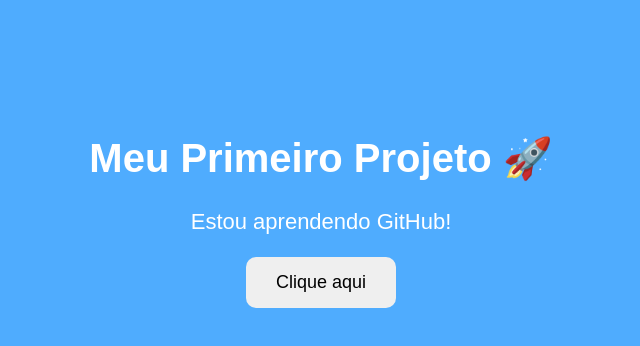
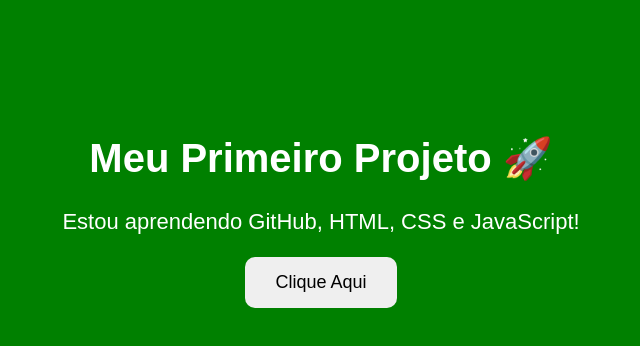
Before and after one commit to profalaise/Meu-primeiro-projeto-, a plain HTML site: page index.html in a window 1280 px wide. Shown: the whole page, without its empty margins (319-959 px from the left). Drawn offline with Linux system fonts and the light colour scheme.

Commit message:
Update index.html

```diff
--- a/index.html
+++ b/index.html
@@ -5,7 +5,7 @@
 
   <style>
     body{
-      background:#4facfe;
+      background:green;
       text-align:center;
       font-family:Arial;
       padding-top:100px;
@@ -26,19 +26,24 @@
       border:none;
       border-radius:10px;
       font-size:18px;
+      cursor:pointer;
+    }
 
+    button:hover{
+      background:lightgray;
     }
   </style>
 </head>
 
 <body>
 
-<h1>Meu Primeiro Projeto 🚀</h1>
+  <h1>Meu Primeiro Projeto 🚀</h1>
 
-<p>Estou aprendendo GitHub!</p>
+  <p>Estou aprendendo GitHub, HTML, CSS e JavaScript!</p>
 
-<button onclick='alert('Parabéns! Seu botão está funcionado')">Clique aqui
-</button>
+  <button onclick="alert('Parabéns! Seu botão está funcionando 🚀')">
+    Clique Aqui
+  </button>
 
 </body>
 </html>
```
